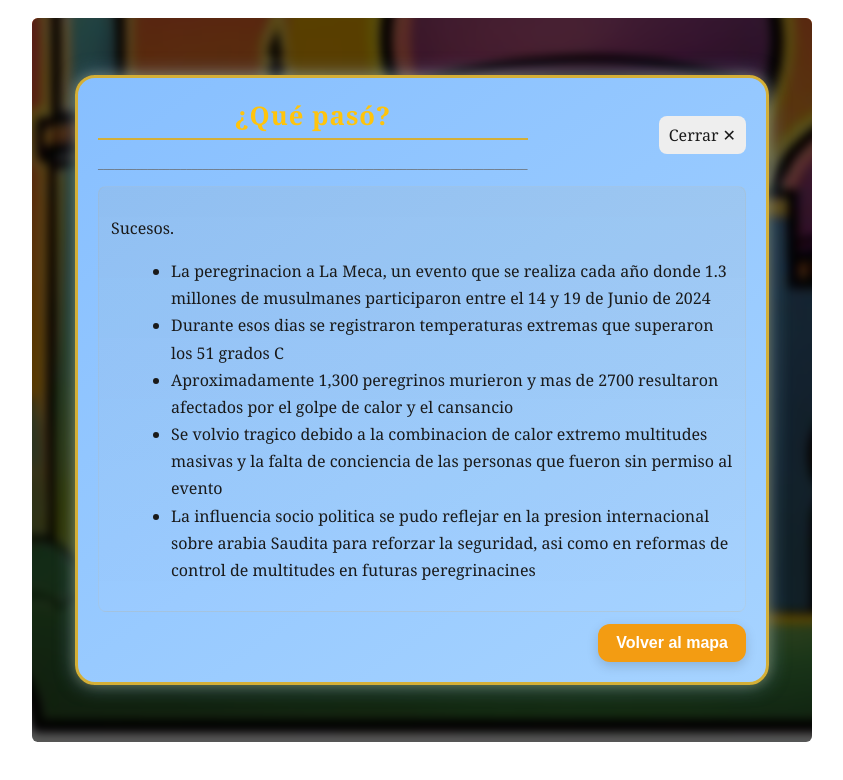
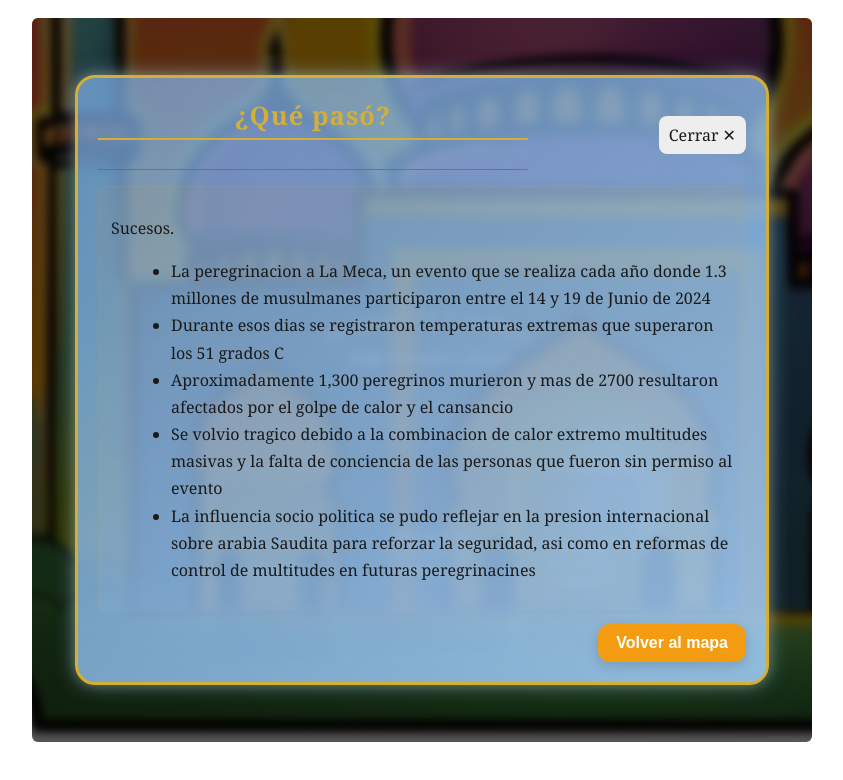
Before and after one commit to maysitalabs-glitch/Hajj_MapaMental.html, a plain HTML site: page indexado.html in a window 1280 px wide. Both pictures are taken after a click on the element "¿Qué pasó?". Shown: the whole page, without its empty margins (218-1061 px from the left). Drawn offline with Linux system fonts and the light colour scheme.

Commit message:
Add files via upload

```diff
--- a/estilos.css
+++ b/estilos.css
@@ -219,7 +219,11 @@ html,body{
 }
 
 .room-card {
-  background: linear-gradient(145deg, #87bfff, #a6d3ff); /* Azul cielo suave con degradado */
+  background: linear-gradient(
+    145deg,
+    rgba(135, 191, 255, 0.65),  /* Azul cielo con 85% de opacidad */
+    rgba(166, 211, 255, 0.85)   /* Otro tono azul cielo con 85% */
+  );
   border: 3px solid #d4af37; /* Dorado metálico */
   border-radius: 20px;
   padding: 20px;
@@ -227,6 +231,7 @@ html,body{
   color: #1a1a1a; /* Texto oscuro para máxima legibilidad */
   font-family: "Georgia", serif;
   box-shadow: 0 0 12px rgba(212, 175, 55, 0.3), 0 0 20px rgba(135, 191, 255, 0.5);
+  backdrop-filter: blur(4px); /* Efecto elegante de vidrio */
   transition: transform 0.3s ease, box-shadow 0.3s ease;
 }
 
@@ -236,7 +241,7 @@ html,body{
 }
 
 .room-card h2 {
-  color: #ffc40c; /* Dorado elegante para títulos */
+  color: #d4af37; /* Dorado elegante para títulos */
   border-bottom: 2px solid #d4af37;
   padding-bottom: 5px;
   margin-bottom: 15px;
@@ -249,7 +254,7 @@ html,body{
 .room-card li {
   line-height: 1.7;
   font-size: 1rem;
-  color: #1a1a1a; /* Texto negro grisáceo para contrastar */
+  color: #1a1a1a; /* Texto negro grisáceo para contraste */
 }
 
 .room-card ul, .room-card ol {
```
